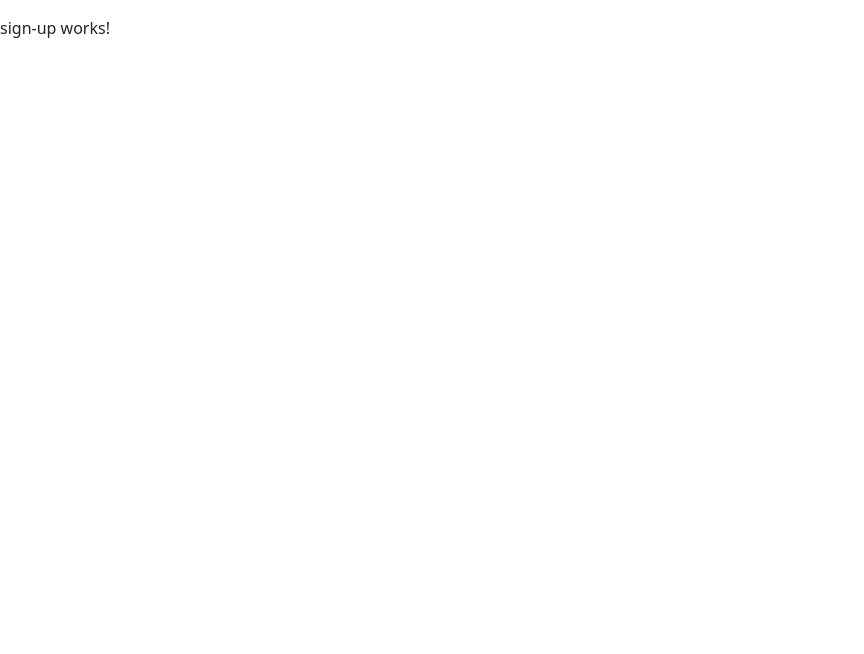
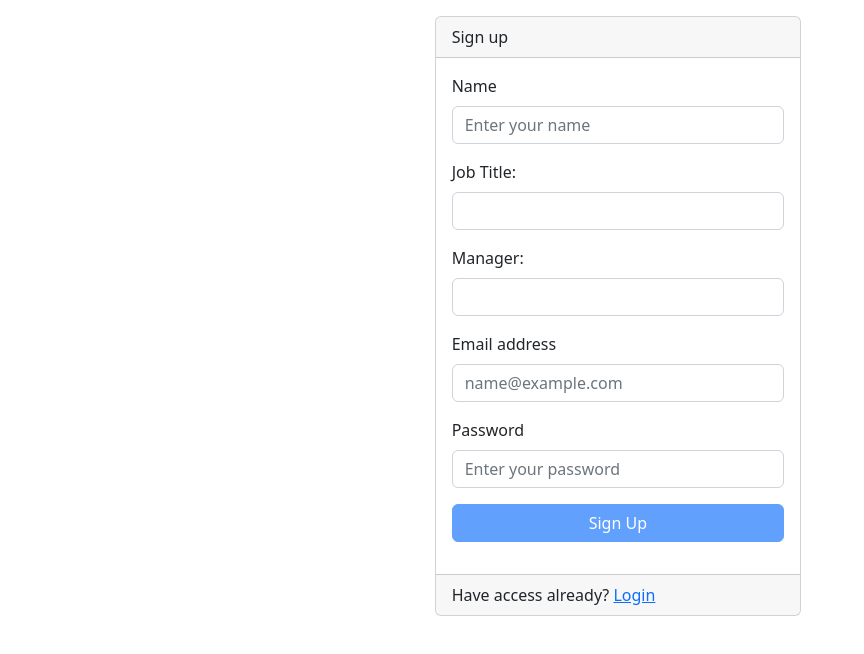
Before and after one commit to SaraswathiYendu/tech-train, an Angular app in the folder ecs-ui/: page /sign-up in a window 1280 px wide. Shown: the top 654 px of the page, without its empty margins (0-864 px from the left). Built offline with nearby package versions, Linux system fonts and the light colour scheme.

Commit message:
signup page added

```diff
--- a/ecs-ui/src/app/auth/sign-up/sign-up.component.html
+++ b/ecs-ui/src/app/auth/sign-up/sign-up.component.html
@@ -1 +1,84 @@
-<p>sign-up works!</p>
+<div class="row">
+  <div class="col-sm-4"> </div>
+  <div class="col-sm-6">
+    <div class="card col-lg-7">
+      <div class="card-header">
+        Sign up
+      </div>
+
+      <div class="card-body">
+        <div class="alert alert-info" role="alert" *ngIf="msg">
+           {{msg}} &nbsp;&nbsp;&nbsp;
+           Go to <a routerLink="/login">LOGIN</a>
+        </div>
+     <form [formGroup]="signupForm" (submit)="onFormSubmit()">
+      <div class="mb-3 col-lg-12">
+        <label for="exampleFormControlInput1" class="form-label">Name</label>
+        <input type="text" formControlName="name" class="form-control"  placeholder="Enter your name">
+      </div>
+      <div class="alert alert-danger" role="alert"
+      *ngIf="signupForm.controls['name'].touched && signupForm.controls['name'].invalid">
+         <span *ngIf="signupForm.controls['name'].errors['required']">Name is required</span>
+         <span *ngIf="signupForm.controls['name'].errors['pattern']">Enter valid name</span>
+      </div>
+      <div class="mb-3 col-lg-12">
+        <label for="exampleFormControlInput1" class="form-label">Job Title: </label>
+         <select formControlName="jobTitle" class="form-control">
+          <option value="Developer">Developer</option>
+          <option value="Product Owner">Product Owner</option>
+          <option value="Scrum Master">Scrum Master</option>
+          <option value="Sr. Developer">Sr. Developer</option>
+          <option value="Sw Tester">Sw Tester</option>
+
+         </select>
+      </div>
+      <div class="alert alert-danger" role="alert"
+      *ngIf="signupForm.controls['jobTitle'].touched && signupForm.controls['jobTitle'].invalid">
+         <span *ngIf="signupForm.controls['name'].errors['required']">JobTitle is required</span>
+       </div>
+
+       <div class="mb-3 col-lg-12">
+        <label for="exampleFormControlInput1" class="form-label">Manager: </label>
+         <select formControlName="managerId" class="form-control">
+          <option value="Developer">Albus Dumbledore</option>
+
+
+         </select>
+      </div>
+      <div class="alert alert-danger" role="alert"
+      *ngIf="signupForm.controls['managerId'].touched && signupForm.controls['managerId'].invalid">
+         <span *ngIf="signupForm.controls['managerId'].errors['required']">Manager is required</span>
+       </div>
+
+      <div class="mb-3 col-lg-12">
+        <label for="exampleFormControlInput1" class="form-label">Email address</label>
+        <input type="email" formControlName="email" class="form-control"  placeholder="name@example.com">
+      </div>
+      <div class="alert alert-danger" role="alert"
+      *ngIf="signupForm.controls['email'].touched && signupForm.controls['email'].invalid">
+         <span *ngIf="signupForm.controls['email'].errors['required']">Email is required</span>
+         <span *ngIf="signupForm.controls['email'].errors['email']">Enter valid Email</span>
+
+       </div>
+      <div class="mb-3 col-lg-12">
+        <label for="exampleFormControlInput1" class="form-label">Password</label>
+        <input type="password" formControlName="password" class="form-control" placeholder="Enter your password">
+      </div>
+      <div class="alert alert-danger" role="alert"
+      *ngIf="signupForm.controls['password'].touched && signupForm.controls['password'].invalid">
+         <span *ngIf="signupForm.controls['password'].errors['required']">Password is required</span>
+         <span *ngIf="signupForm.controls['password'].errors['minlength']">Password should be atleast 4 chars</span>
+      </div>
+      <div class="mb-3 col-lg-12">
+        <input type="submit" class="btn btn-primary col-lg-12" value="Sign Up"
+        [disabled]="!signupForm.valid">
+      </div>
+     </form>
+     </div>
+     <div class="card-footer">
+      Have access already?  <a routerLink="/login">Login</a>
+    </div>
+     </div>
+  </div>
+  <div class="col-sm-2"> </div>
+</div>
--- a/ecs-ui/src/app/auth/sign-up/sign-up.component.ts
+++ b/ecs-ui/src/app/auth/sign-up/sign-up.component.ts
@@ -1,5 +1,5 @@
 import { Component, OnInit } from '@angular/core';
-
+import { FormGroup,FormControl,Validators} from '@angular/forms';
 @Component({
   selector: 'app-sign-up',
   templateUrl: './sign-up.component.html',
@@ -7,9 +7,22 @@ import { Component, OnInit } from '@angular/core';
 })
 export class SignUpComponent implements OnInit {
 
+  signupForm: FormGroup;
+  msg:string;
   constructor() { }
 
   ngOnInit(): void {
+    this.signupForm = new FormGroup({
+      name : new FormControl('',[Validators.required, Validators.pattern(/^[a-zA-Z ]+$/)]),
+      email : new FormControl('',[Validators.required,Validators.email]),
+      password : new FormControl('',[Validators.required, Validators.minLength(4)]),
+      jobTitle: new FormControl('', Validators.required),
+      managerId: new FormControl('',Validators.required)
+    });
+  }
+
+  onFormSubmit(){
+
   }
 
 }
```
